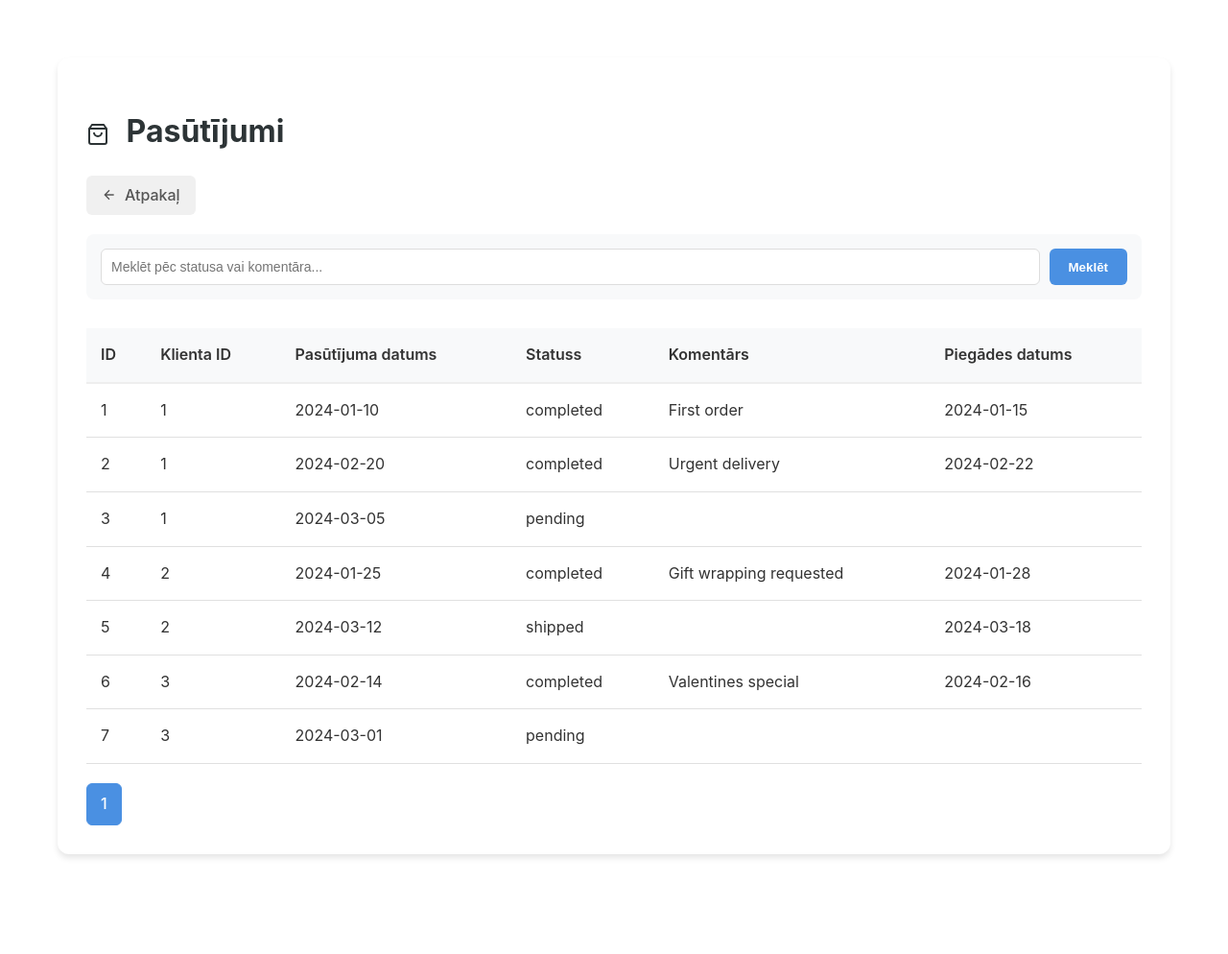
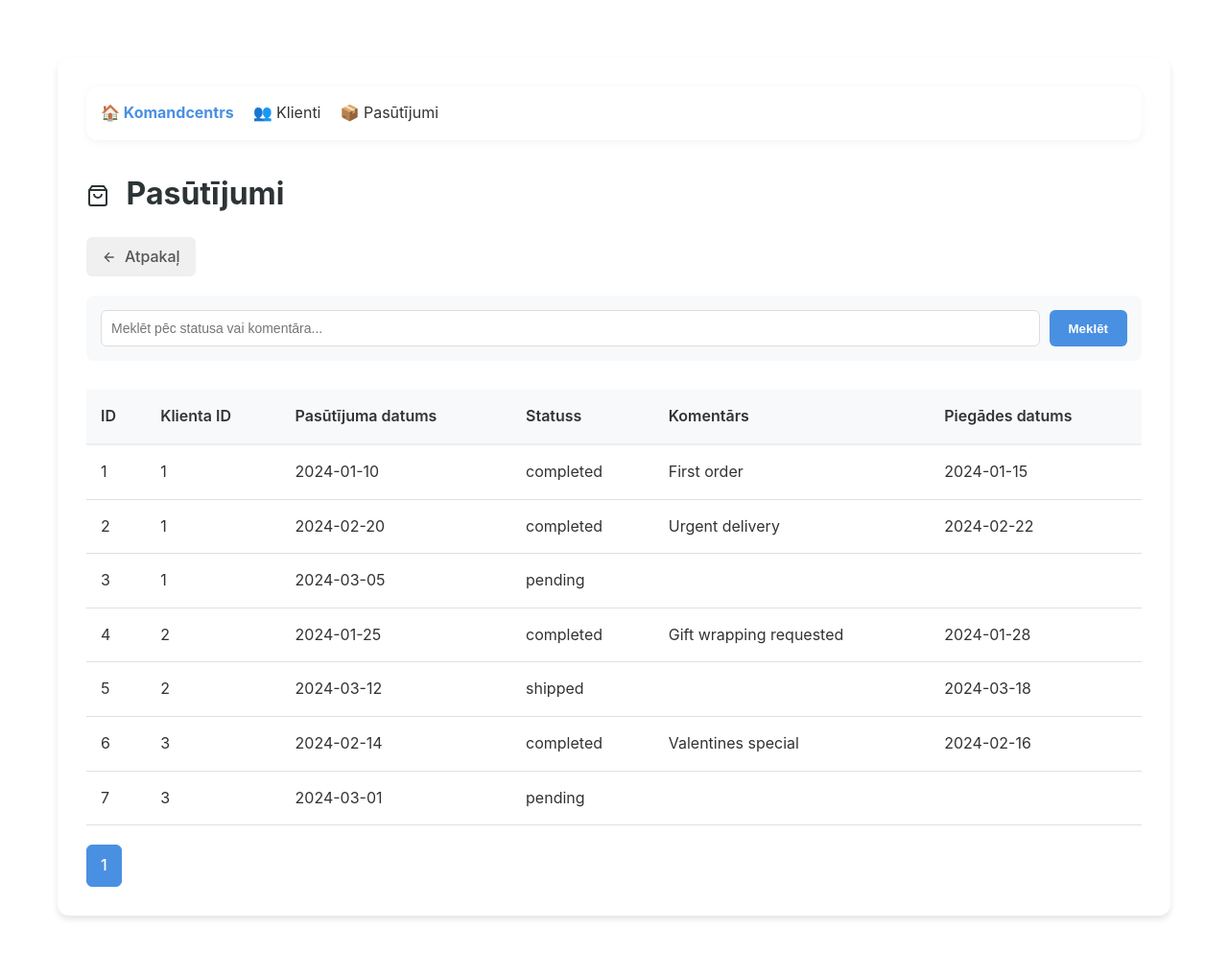
Before and after one commit to Markusscom/veikals, a PHP site: page /orders in a window 1280 px wide. Shown: the top 994 px of the page at 96% size. Before the commit the page ends 894 px from the top, so only its background shows below. Run offline with PHP 8.4, Linux system fonts and the light colour scheme; data comes from the database, SQL or seed files in the repository; data that the repository does not hold is empty.

Commit message:
feat: ieviesta vienota navigācija starp visām lapām

```diff
--- a/public/index.php
+++ b/public/index.php
@@ -46,6 +46,7 @@ $stats = $statsModel->getDashboardStats();
 </head>
 <body>
 <div class="container">
+    <?php include __DIR__ . '/../views/layout/nav.php'; ?>
     <h1>Komandcentrs</h1>
 
     <div class="grid">
--- a/views/layout/header.php
+++ b/views/layout/header.php
@@ -8,3 +8,4 @@
 </head>
 <body>
 <div class="container">
+<?php include 'nav.php'; ?>
--- /dev/null
+++ b/views/layout/nav.php
@@ -0,0 +1,5 @@
+<nav style="margin-bottom: 30px; padding: 15px; background: #fff; border-radius: 12px; box-shadow: 0 2px 10px rgba(0,0,0,0.05); display: flex; gap: 20px; align-items: center;">
+    <a href="/" style="font-weight: bold; color: var(--primary-color); text-decoration: none;">🏠 Komandcentrs</a>
+    <a href="/customers" style="color: #333; text-decoration: none;">👥 Klienti</a>
+    <a href="/orders" style="color: #333; text-decoration: none;">📦 Pasūtījumi</a>
+</nav>
```
